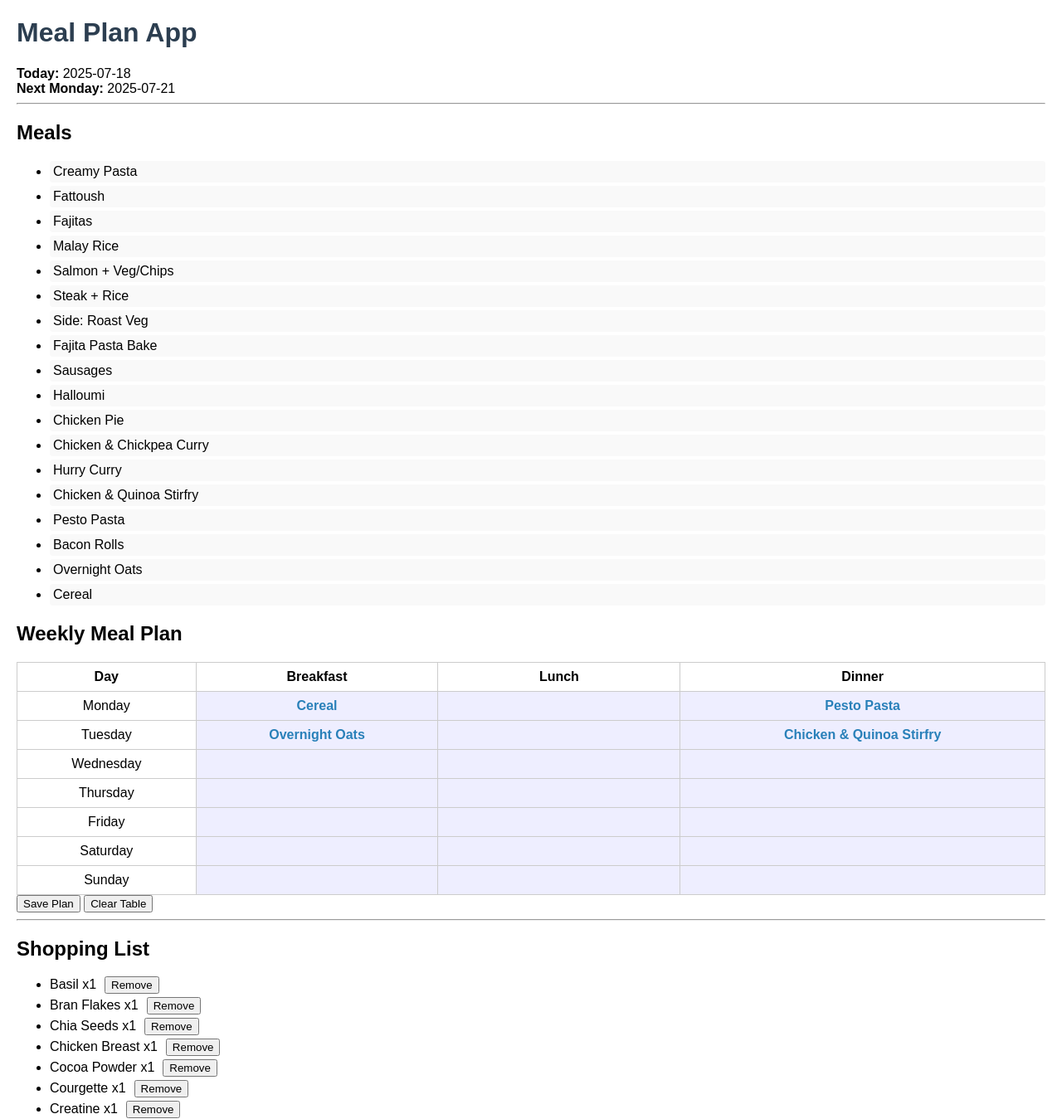
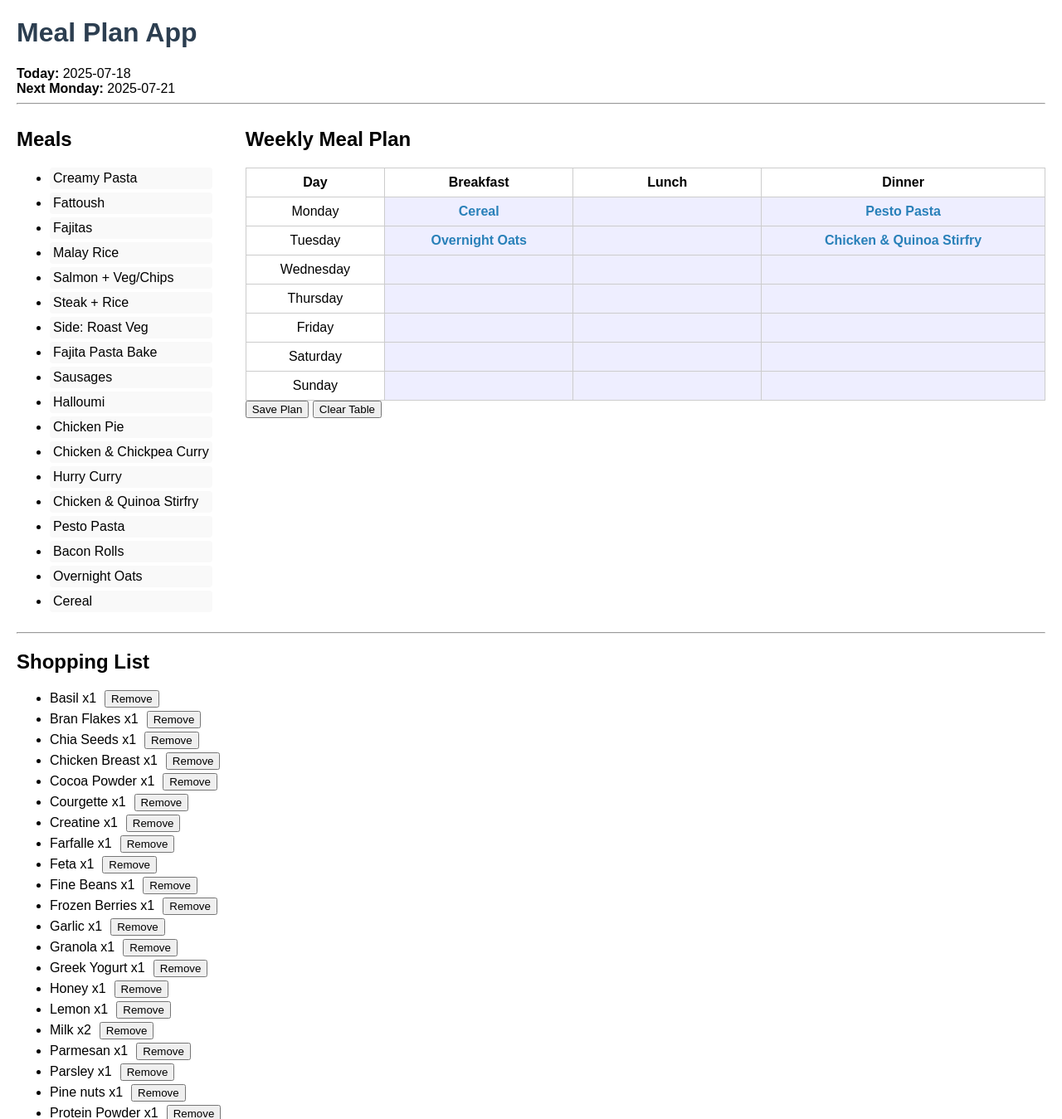
Before and after one commit to chrisgrylls0/Meal_Plan_App, a Flask app: page / in a window 1280 px wide. Shown: the top 1349 px of the page at 83% size. Run offline with Flask 3, Linux system fonts and the light colour scheme.

Commit message:
meals and table onto one page

```diff
--- a/static/style.css
+++ b/static/style.css
@@ -1,5 +1,17 @@
 body { font-family: Arial, sans-serif; margin: 20px; }
 h1 { color: #2c3e50; }
+#main-flex {
+    display: flex;
+    gap: 40px;
+    align-items: flex-start;
+}
+#meals-list {
+    min-width: 220px;
+    max-width: 300px;
+}
+#meal-plan {
+    flex: 1;
+}
 table { border-collapse: collapse; width: 100%; margin-top: 10px; }
 th, td { border: 1px solid #ccc; padding: 8px; text-align: center; }
 .meal-item { cursor: grab; background: #f9f9f9; margin: 4px 0; padding: 4px; border-radius: 4px; }
--- a/templates/index.html
+++ b/templates/index.html
@@ -13,6 +13,7 @@
         <strong>Next Monday:</strong> {{ next_monday }}
     </div>
     <hr>
+    <div id="main-flex">
         <div id="meals-list">
             <h2>Meals</h2>
             <ul>
@@ -48,6 +49,7 @@
             <button id="save-plan">Save Plan</button>
             <button id="clear-plan">Clear Table</button>
         </div>
+    </div>
     <hr>
     <div id="shopping-list-section">
         <h2>Shopping List</h2>
```
Lines whose indentation alone changed are shown as unchanged.
